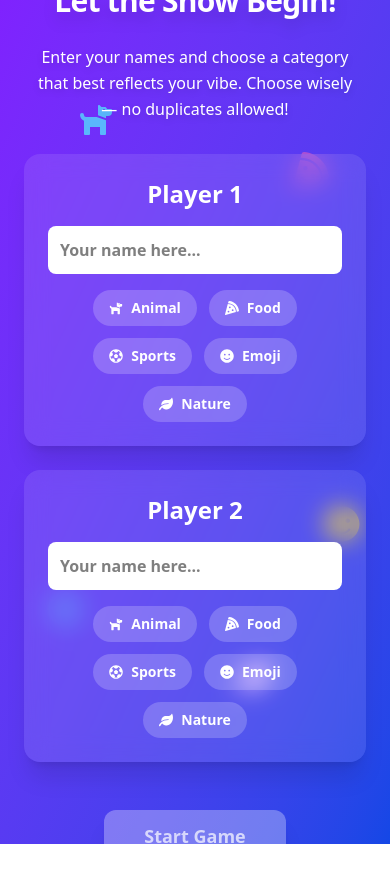
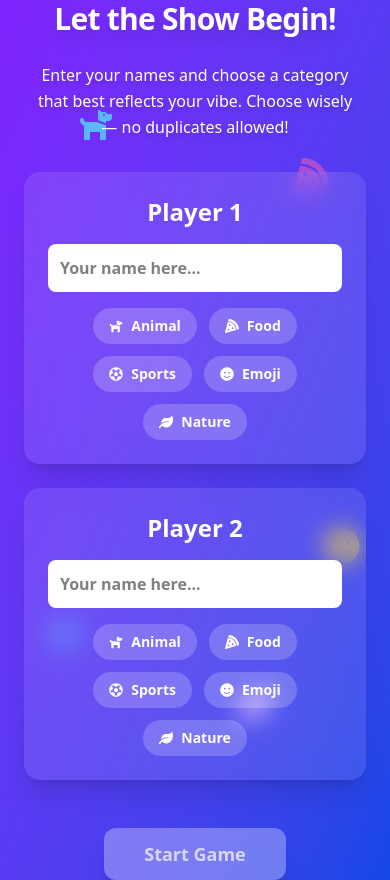
Before and after one commit to iamsainty/blink-tac-toe, a React (Vite) app: page /start in a window 390 px wide. Before the commit the page ends 844 px from the top, so only its background shows below. Built offline with nearby package versions, Linux system fonts and the light colour scheme.

Commit message:
fixed height issue

```diff
--- a/src/pages/LandingPage.jsx
+++ b/src/pages/LandingPage.jsx
@@ -29,7 +29,7 @@ export default function LandingPage() {
   }
 
   return (
-    <div className="relative h-screen w-full bg-gradient-to-br from-violet-600 to-blue-700 overflow-hidden flex flex-col items-center justify-center px-6 text-center gap-4 md:gap-6">
+    <div className="relative min-h-screen w-full bg-gradient-to-br from-violet-600 to-blue-700 overflow-hidden flex flex-col items-center justify-center px-6 text-center gap-4 md:gap-6">
       {floatingIcons.map((item, i) => (
         <div
           key={i}
--- a/src/pages/StartGame.jsx
+++ b/src/pages/StartGame.jsx
@@ -53,7 +53,7 @@ export default function StartPage() {
     player === 1 ? player2.category === catName : player1.category === catName
 
   return (
-    <div className="relative h-screen w-full bg-gradient-to-br from-violet-600 to-blue-700 overflow-hidden flex flex-col items-center justify-center px-6 text-center gap-4 md:gap-6">
+    <div className="relative min-h-screen w-full bg-gradient-to-br from-violet-600 to-blue-700 overflow-hidden flex flex-col items-center justify-center px-6 text-center gap-4 md:gap-6">
 
       {floatingIcons.map((item, i) => (
         <div
```
